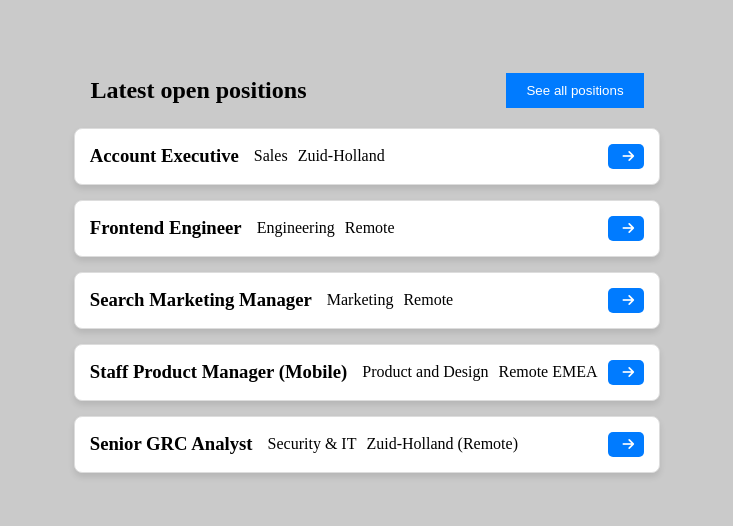
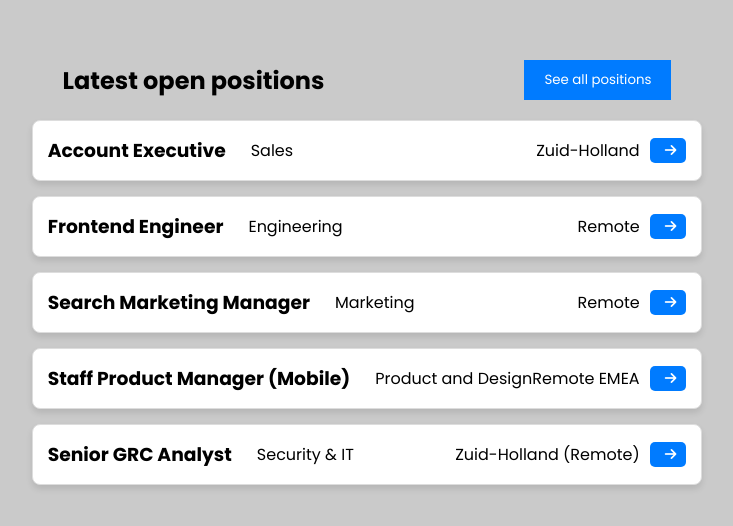
Before and after one commit to Petarzdr/jobapps, a plain HTML site: page index.html in a window 1280 px wide. Shown: the part 120-646 px from the top of the page, without its empty margins (273-1006 px from the left). Drawn offline with Linux system fonts and the light colour scheme.

Commit message:
Add files via upload

```diff
--- a/index.html
+++ b/index.html
@@ -21,43 +21,55 @@
                 <div class="job-info">
                     <h3>Account Executive</h3>
                     <span>Sales</span>
+                </div>
+                <div class="job-location">
                     <span class="location">Zuid-Holland</span>
+                    <button class="more" data-location="Zuid-Holland"><i class="fa-solid fa-arrow-right"></i></button>
                 </div>
-                <button class="more"><i class="fa-solid fa-arrow-right"></i></button>
             </div>
             <div class="jobapp">
                 <div class="job-info">
                     <h3>Frontend Engineer</h3>
                     <span>Engineering</span>
+                </div>
+                <div class="job-location">
                     <span class="location">Remote</span>
+                    <button class="more" data-location="Remote"><i class="fa-solid fa-arrow-right"></i></button>
                 </div>
-                <button class="more"><i class="fa-solid fa-arrow-right"></i></button>
             </div>
             <div class="jobapp">
                 <div class="job-info">
                     <h3>Search Marketing Manager</h3>
                     <span>Marketing</span>
+                </div>
+                <div class="job-location">
                     <span class="location">Remote</span>
+                    <button class="more" data-location="Remote"><i class="fa-solid fa-arrow-right"></i></button>
                 </div>
-                <button class="more"><i class="fa-solid fa-arrow-right"></i></button>
             </div>
             <div class="jobapp">
                 <div class="job-info">
                     <h3>Staff Product Manager (Mobile)</h3>
                     <span>Product and Design</span>
+                </div>
+                <div class="job-location">
                     <span class="location">Remote EMEA</span>
+                    <button class="more" data-location="Remote EMEA"><i class="fa-solid fa-arrow-right"></i></button>
                 </div>
-                <button class="more"><i class="fa-solid fa-arrow-right"></i></button>
             </div>
             <div class="jobapp">
                 <div class="job-info">
                     <h3>Senior GRC Analyst</h3>
                     <span>Security & IT</span>
+                </div>
+                <div class="job-location">
                     <span class="location">Zuid-Holland (Remote)</span>
+                    <button class="more" data-location="Zuid-Holland (Remote)"><i class="fa-solid fa-arrow-right"></i></button>
                 </div>
-                <button class="more"><i class="fa-solid fa-arrow-right"></i></button>
             </div>
         </div>
     </div>
+    <div id="tooltip" class="tooltip"></div>
+    <script src="script.js"></script>
 </body>
 </html>
--- a/style.css
+++ b/style.css
@@ -27,11 +27,13 @@
     display: flex;
     align-items: center;
     margin-bottom: 20px;
+    font-family: 'Poppins';
 }
 
 .title-container h2 {
     margin: 0;
     margin-right: 200px;
+    font-family: 'Poppins';
 }
 
 .title-container .positions {
@@ -40,6 +42,7 @@
     color: white;
     border: none;
     cursor: pointer;
+    font-family: 'Poppins';
 }
 
 .job-list {
@@ -57,25 +60,38 @@
     border-radius: 8px;
     box-shadow: 0 4px 6px rgba(0, 0, 0, 0.1);
     background-color: #fff;
+    transition: transform 0.3s ease, box-shadow 0.3s ease;
+    font-family: 'Poppins';
+}
+
+.jobapp:hover {
+    transform: translateY(-5px);
+    box-shadow: 0 8px 12px rgba(0, 0, 0, 0.2);
 }
 
 .job-info {
     display: flex;
-    flex-wrap: wrap;
     align-items: center;
+}
+
+.job-info span {
+    margin-left: 10px;
+}
+
+.job-location {
+    display: flex;
+    align-items: center;
+}
+
+.job-location .location {
+    margin-right: 10px;
+    font-family: 'Poppins', sans-serif;
 }
 
 .jobapp h3 {
     margin: 0;
     margin-right: 15px;
-}
-
-.jobapp span {
-    margin-right: 10px;
-}
-
-.jobapp .location {
-    display: block;
+    font-family: 'Poppins', sans-serif;
 }
 
 .jobapp .more {
@@ -90,3 +106,15 @@
 .jobapp .more i {
     margin-left: 5px;
 }
+
+.tooltip {
+    position: absolute;
+    display: none;
+    background-color: #333;
+    color: #fff;
+    padding: 5px 10px;
+    border-radius: 5px;
+    font-size: 12px;
+    white-space: nowrap;
+    z-index: 1000;
+}
```
